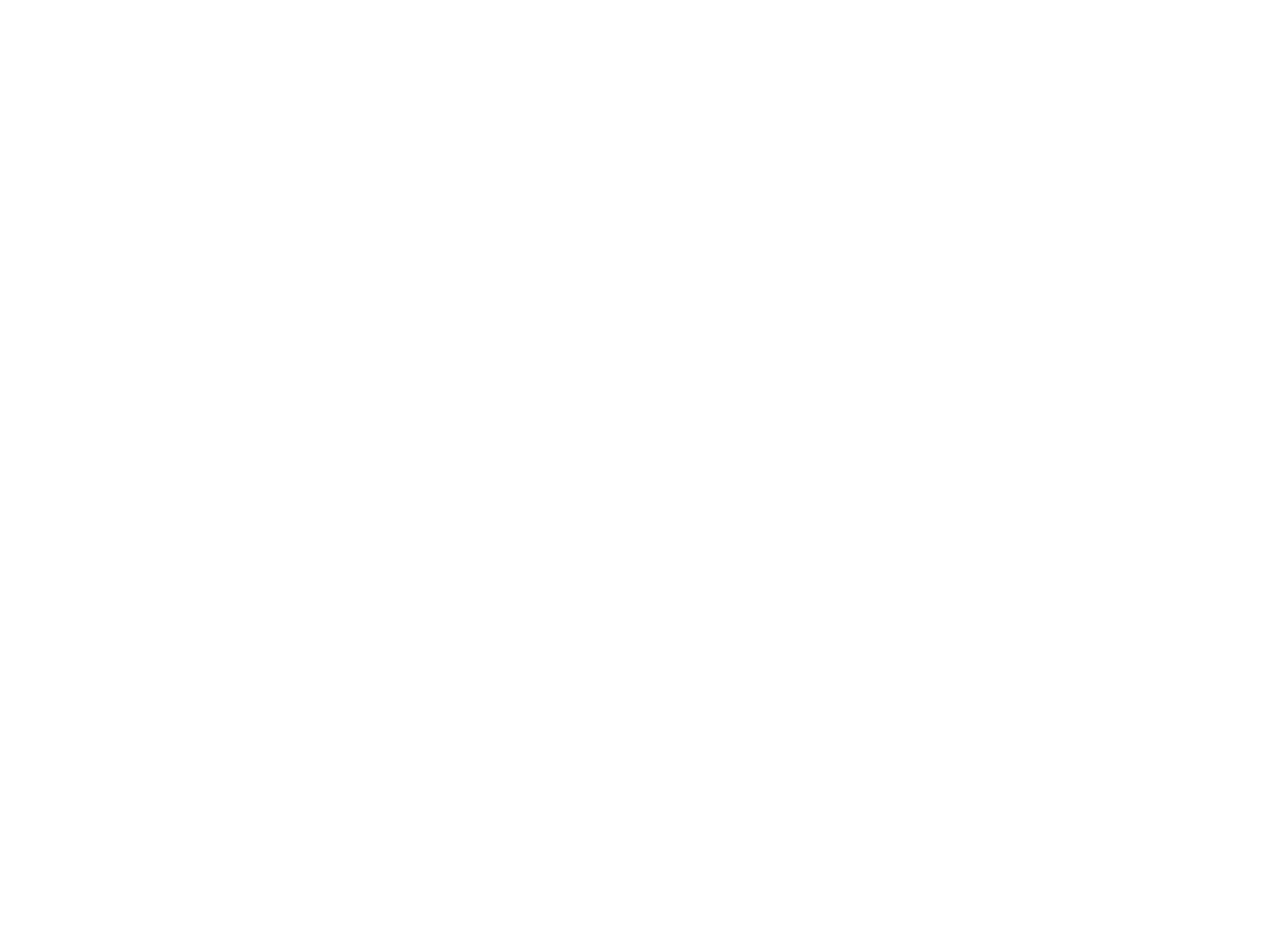
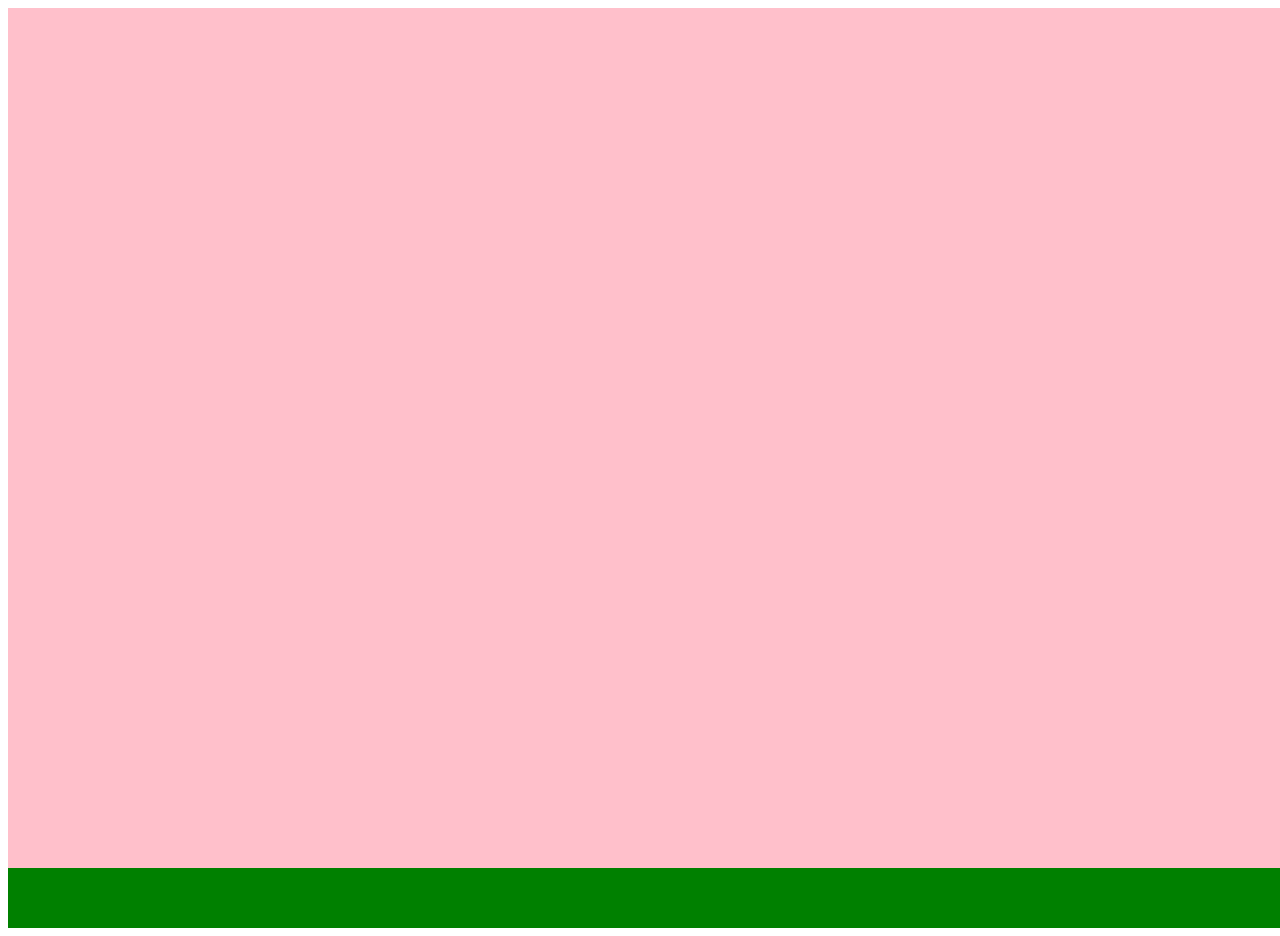
Before and after one commit to smoriginals/Currency-Converter, a plain HTML site: page index.html in a window 1280 px wide. Before the commit the page ends 800 px from the top, so only its background shows below. Drawn offline with Linux system fonts and the light colour scheme.

Commit message:
Updating...
Progress...

```diff
--- a/index.html
+++ b/index.html
@@ -1,11 +1,22 @@
 <!DOCTYPE html>
-
 <html lang="en" xmlns="http://www.w3.org/1999/xhtml">
 <head>
     <meta charset="utf-8" />
     <title>Currency Converter</title>
+	<link rel="stylesheet" href="style.css">
 </head>
 <body>
-
+	<heade>
+		<div class="navBar"></div>
+	</header>
+	<main>
+		<div class="bg">
+		</div>
+	</main>
+	<footer>
+		<div class="bottomBar">
+	</footer>
+	<script src="Jscript.js"></script>
+	<script src="Jscript.js"></script>
 </body>
 </html>
--- a/style.css
+++ b/style.css
@@ -1,3 +1,18 @@
 *{
 	font-family:cera pro;
 }
+.navBar{
+	height:60px;
+	width:100vw;
+	background-color:pink;
+}
+.bg{
+	height:100vh;
+	width:100vw;
+	background-color:pink;
+}
+.bottomBar{
+	height:60px;
+	width:100vw;
+	background-color:green;
+}
```
